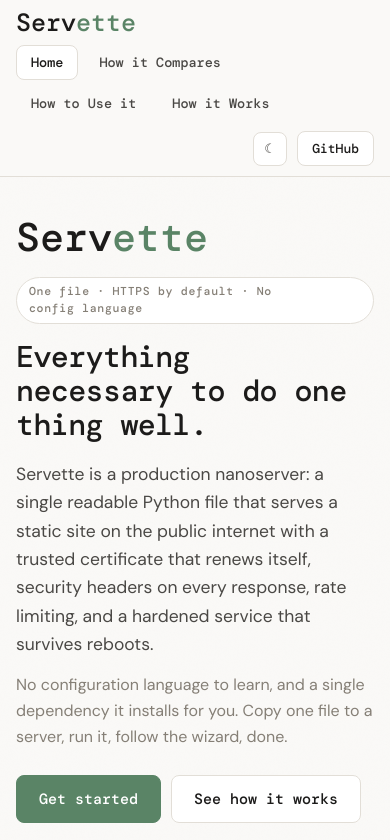
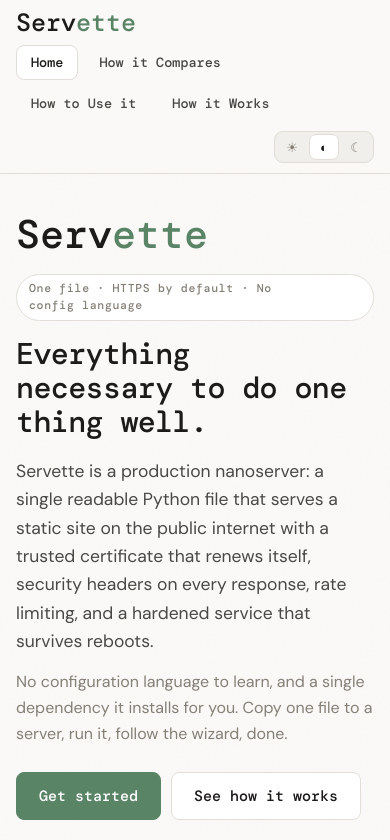
Before and after one commit to andy-emerson/Servette, a plain HTML site: page site/index.html in a window 390 px wide. Shown: the top 840 px of the page. Drawn offline with nearby package versions, Linux system fonts and the light colour scheme.

Commit message:
Header: tri-state theme picker, drop the duplicate GitHub link
The GitHub button sat next to a footer that already links the repo, so
it is gone; the header is now the wordmark, the tabs, and the theme
control.

The theme control was a single button cycling two states, which could
not express "follow the system" at all — a page that had ever been
toggled stayed pinned forever, even when the OS moved. It is now a
three-way segmented control (light / system / dark) styled to match the
tab strip, so the header reads as one row of pills rather than two
idioms.

Two things are now stored where one was before: the *preference* is
light, dark, or system, and only its resolved value ever reaches
data-theme. Storing "system" instead of the colour it happens to mean
today is what lets the page keep following the OS afterwards, including
live — a laptop flipping at sunset moves this page with it, with no
reload. Pinning to light or dark stops that, which is the point of
pinning.

Built from radio inputs rather than three buttons with aria-checked, so
the grouping, the roving focus, and arrow-key selection come from the
browser instead of from JS that would have to implement all three. The
inputs are visually hidden, so the focus ring is drawn on the label they
control; without that, keyboard users would get no visible focus at all.

Footer tagline drops the feature list and keeps the sentence.

Evidence: 18-check Playwright run (scratch, run today) — default follows
the OS in both directions with the system radio pre-checked; an explicit
choice overrides a contrary OS setting and survives reload; localStorage
holds the preference rather than the resolved colour; returning to
system resumes following the OS; a live OS change moves the page under
system and is correctly ignored when pinned; ArrowRight moves the
selection; the header has no GitHub link while the footer still does;
and the footer tagline is the trimmed sentence: 18/18 passing. The
live-OS-change and pinned-ignores-change cases were run against
emulate_media rather than reasoned about. The 25-check site run still
passes.

Not covered: tests/test.py still cannot run in this container (system
cryptography build raises pyo3 PanicException on import). No Python
changed. Last green run 343/343 at 61d07e2.

```diff
--- a/site/index.html
+++ b/site/index.html
@@ -284,22 +284,64 @@ pre { min-width: 0; }
   color: var(--text);
 }
 
-.header-actions { display: flex; align-items: center; gap: 10px; margin-left: auto; flex: none; }
-
-.theme-toggle {
-  width: 34px;
-  height: 34px;
+/* ── Theme picker ──────────────────────────────────────────────────
+   A segmented control built from radios, styled to match the tab strip
+   so the header reads as one row of pills rather than two idioms. */
+
+.visually-hidden {
+  position: absolute;
+  width: 1px; height: 1px;
+  margin: -1px; padding: 0; border: 0;
+  clip-path: inset(50%);
+  overflow: hidden;
+  white-space: nowrap;
+}
+
+.theme-picker {
+  display: flex;
+  align-items: center;
+  gap: 2px;
+  margin: 0 0 0 auto;
+  padding: 2px;
+  border: 1px solid var(--border);
+  border-radius: 9px;
+  background: var(--bg-2);
+  flex: none;
+}
+
+.theme-picker input {
+  position: absolute;
+  opacity: 0;
+  pointer-events: none;
+}
+
+.theme-picker label {
   display: grid;
   place-items: center;
-  border-radius: 8px;
-  border: 1px solid var(--border);
+  width: 30px;
+  height: 26px;
+  border-radius: 7px;
+  border: 1px solid transparent;
+  color: var(--muted);
+  cursor: pointer;
+  font: 400 13px/1 "DM Mono", monospace;
+  user-select: none;
+}
+
+.theme-picker label:hover { color: var(--text); }
+
+.theme-picker input:checked + label {
   background: var(--surface);
-  color: var(--text-2);
-  cursor: pointer;
-  font: 500 13px/1 "DM Mono", monospace;
-}
-
-.theme-toggle:hover { color: var(--text); border-color: var(--muted); }
+  border-color: var(--border);
+  color: var(--text);
+}
+
+/* The radios are visually hidden, so the focus ring has to be drawn on
+   the label they control or keyboard users get nothing. */
+.theme-picker input:focus-visible + label {
+  outline: 2px solid var(--green);
+  outline-offset: 1px;
+}
 
 /* ── Tab panels ────────────────────────────────────────────────── */
 
@@ -766,16 +808,19 @@ figcaption { margin-top: 14px; font-size: 14px; line-height: 1.6; color: var(--t
 
 <script>
   /* Set the palette before first paint so the page never flashes the wrong
-     one. The toggle at the end of the body takes over from here. */
+     one. The picker at the end of the body takes over from here.
+
+     Two different things are stored and applied: the *preference* is
+     "light", "dark", or "system", and only the resolved result of it ever
+     reaches data-theme. Storing "system" rather than the colour it happens
+     to mean today is what lets the page keep following the OS afterwards. */
   (function () {
-    var theme;
-    try { theme = localStorage.getItem("servette-theme"); } catch (e) {}
-    if (!theme) {
-      theme = window.matchMedia
-        && window.matchMedia("(prefers-color-scheme: dark)").matches
-        ? "dark" : "light";
-    }
-    document.documentElement.setAttribute("data-theme", theme);
+    var pref;
+    try { pref = localStorage.getItem("servette-theme"); } catch (e) {}
+    if (pref !== "light" && pref !== "dark") pref = "system";
+    var dark = pref === "dark" || (pref === "system" && window.matchMedia
+      && window.matchMedia("(prefers-color-scheme: dark)").matches);
+    document.documentElement.setAttribute("data-theme", dark ? "dark" : "light");
   })();
 </script>
 </head>
@@ -792,10 +837,18 @@ figcaption { margin-top: 14px; font-size: 14px; line-height: 1.6; color: var(--t
       <button class="tab" type="button" role="tab" aria-selected="false" aria-controls="page-use"      id="tabbtn-use">How to Use it</button>
       <button class="tab" type="button" role="tab" aria-selected="false" aria-controls="page-works"    id="tabbtn-works">How it Works</button>
     </nav>
-    <div class="header-actions">
-      <button class="theme-toggle" type="button" title="Toggle light / dark" aria-label="Toggle light or dark theme">☾</button>
-      <a class="btn btn--outline btn--s" href="https://github.com/andy-emerson/servette">GitHub</a>
-    </div>
+    <!-- Radio inputs rather than buttons: the browser supplies the grouping,
+         the roving focus, and arrow-key selection, none of which would be
+         free with three <button>s and aria-checked. -->
+    <fieldset class="theme-picker">
+      <legend class="visually-hidden">Theme</legend>
+      <input type="radio" name="theme" id="theme-light"  value="light">
+      <label for="theme-light"  title="Light theme"><span aria-hidden="true">☀</span><span class="visually-hidden">Light</span></label>
+      <input type="radio" name="theme" id="theme-system" value="system">
+      <label for="theme-system" title="Match system"><span aria-hidden="true">◐</span><span class="visually-hidden">Match system</span></label>
+      <input type="radio" name="theme" id="theme-dark"   value="dark">
+      <label for="theme-dark"   title="Dark theme"><span aria-hidden="true">☾</span><span class="visually-hidden">Dark</span></label>
+    </fieldset>
   </div>
 </header>
 
@@ -1583,7 +1636,7 @@ python3 servette.py --serve       <span class="cmt"># non-interactive service mo
       <div class="footer-brand">
         <span class="logo">Serv<span class="ette">ette</span><span class="cursor">_</span></span>
       </div>
-      <p class="footer-tag">The simple, secure, static-site server. One file, one dependency, no configuration language.</p>
+      <p class="footer-tag">The simple, secure, static-site server.</p>
     </div>
     <div>
       <p class="footer-label">This site</p>
@@ -1657,25 +1710,50 @@ SOFTWARE.</pre>
     return e;
   }
 
-  /* ── Theme toggle ───────────────────────────────────────────── */
-
-  var toggle = document.querySelector(".theme-toggle");
-
-  function applyTheme(theme) {
-    root.setAttribute("data-theme", theme);
-    toggle.textContent = theme === "dark" ? "☀" : "☾";
+  /* ── Theme picker ───────────────────────────────────────────────
+     Preference is one of light / dark / system; data-theme only ever gets
+     the resolved colour. Under "system" the page keeps listening, so a
+     laptop flipping to dark at sunset moves this page with it. */
+
+  var media = window.matchMedia ? window.matchMedia("(prefers-color-scheme: dark)") : null;
+
+  function readPref() {
+    var pref;
+    try { pref = localStorage.getItem("servette-theme"); } catch (e) {}
+    return pref === "light" || pref === "dark" ? pref : "system";
+  }
+
+  function paint(pref) {
+    var dark = pref === "dark" || (pref === "system" && media && media.matches);
+    root.setAttribute("data-theme", dark ? "dark" : "light");
+  }
+
+  function setPref(pref) {
     try {
-      localStorage.setItem("servette-theme", theme);
+      localStorage.setItem("servette-theme", pref);
     } catch (e) {
-      /* Private browsing, or storage disabled: the toggle still works. */
+      /* Private browsing, or storage disabled: the picker still works,
+         it just will not be remembered on the next visit. */
     }
+    paint(pref);
   }
 
-  applyTheme(root.getAttribute("data-theme") === "dark" ? "dark" : "light");
-
-  toggle.addEventListener("click", function () {
-    applyTheme(root.getAttribute("data-theme") === "dark" ? "light" : "dark");
+  var themeInputs = Array.prototype.slice.call(document.querySelectorAll(".theme-picker input"));
+  var initial = readPref();
+
+  themeInputs.forEach(function (input) {
+    input.checked = input.value === initial;
+    input.addEventListener("change", function () {
+      if (input.checked) setPref(input.value);
+    });
   });
+
+  if (media) {
+    /* addListener is the pre-2021 spelling; Safari 13 and older need it. */
+    var onSystemChange = function () { if (readPref() === "system") paint("system"); };
+    if (media.addEventListener) media.addEventListener("change", onSystemChange);
+    else if (media.addListener) media.addListener(onSystemChange);
+  }
 
   /* ── Copy the run command ───────────────────────────────────── */
 
```
